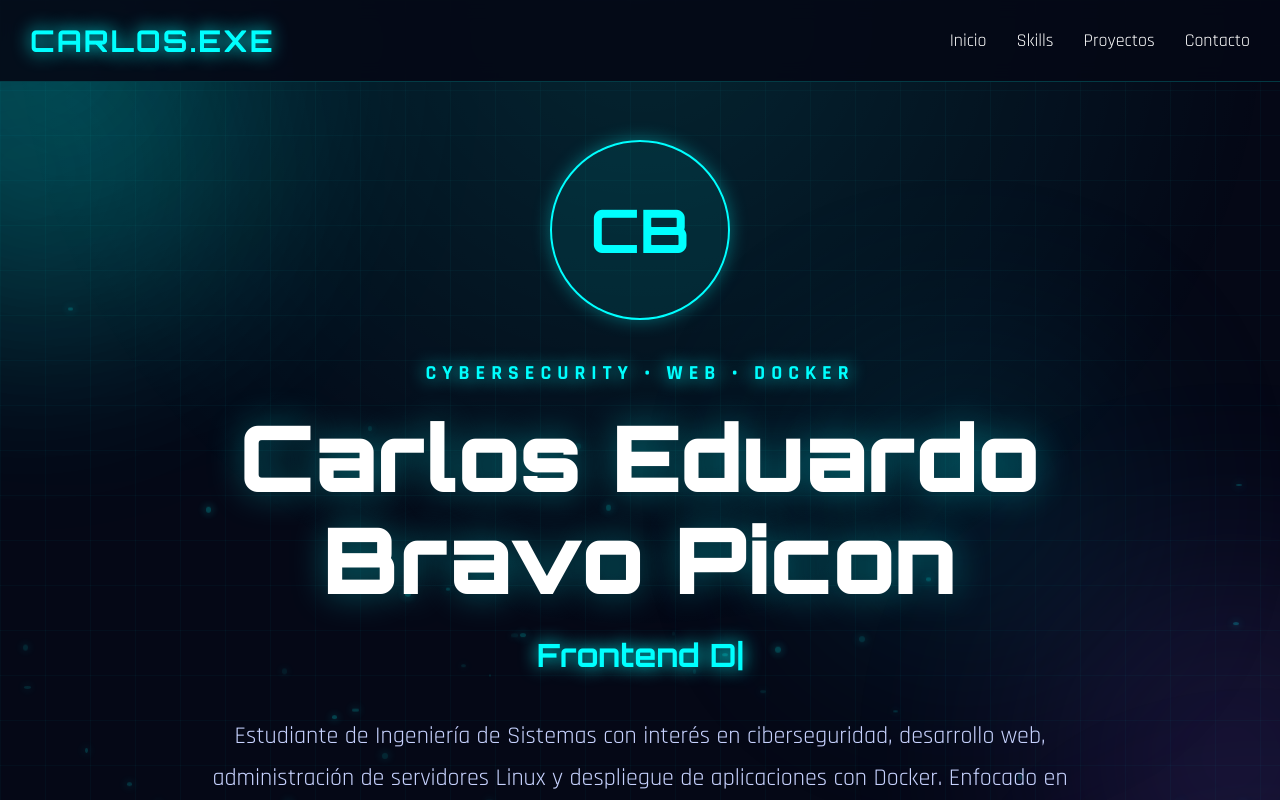
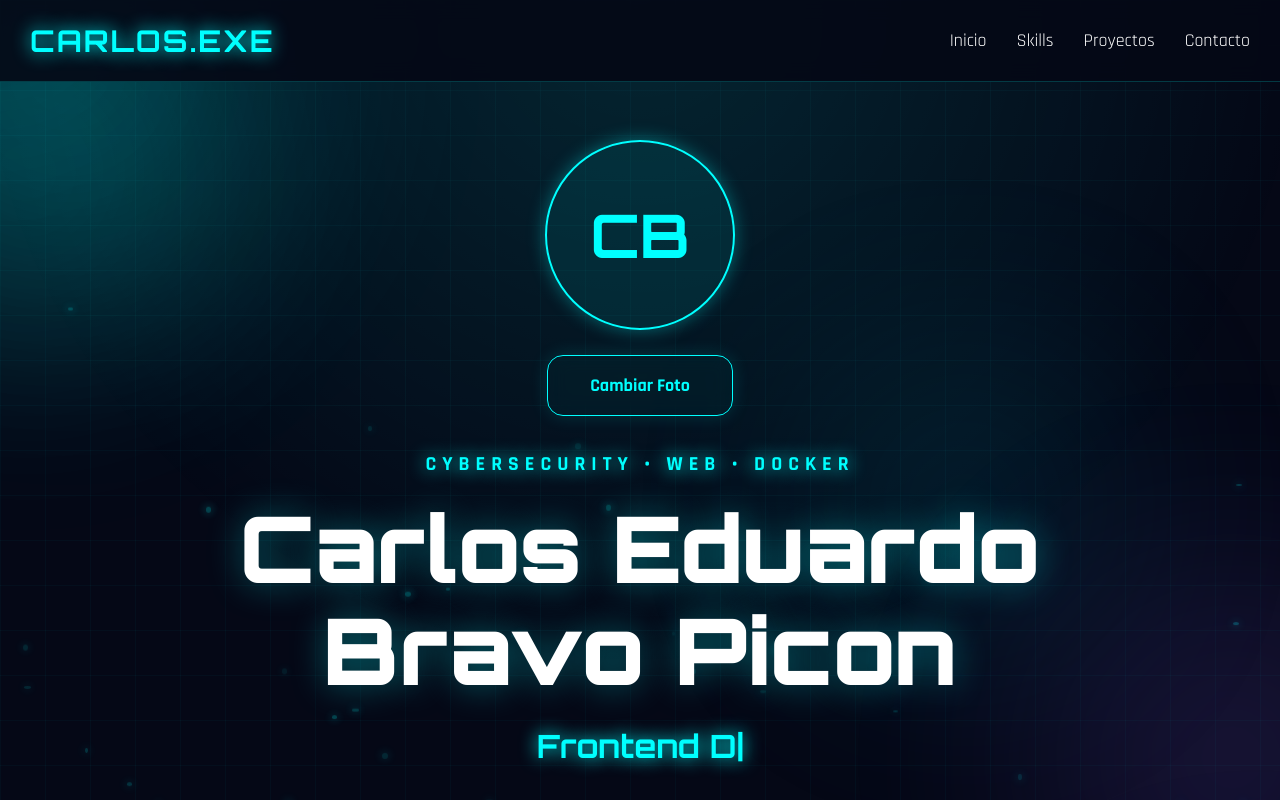
Before and after one commit to exdu/cv-profesional-docker, a React app: page / in a window 1280 px wide. Shown: the top 800 px of the page. Built offline with nearby package versions, Linux system fonts and the light colour scheme; the HTML template or start-up script is replaced by a standard one.

Commit message:
Updated editable CV

```diff
--- a/src/components/Hero.jsx
+++ b/src/components/Hero.jsx
@@ -1,4 +1,4 @@
-import { useContext } from "react";
+import { useContext, useState } from "react";
 
 import { CVContext } from "../context/CVContext";
 
@@ -7,6 +7,33 @@ import TypingText from "./TypingText";
 function Hero() {
 
   const { data } = useContext(CVContext);
+
+  const [image, setImage] = useState(
+    localStorage.getItem("profileImage") || ""
+  );
+
+  const handleImage = (e) => {
+
+    const file = e.target.files[0];
+
+    if (!file) return;
+
+    const reader = new FileReader();
+
+    reader.onloadend = () => {
+
+      setImage(reader.result);
+
+      localStorage.setItem(
+        "profileImage",
+        reader.result
+      );
+
+    };
+
+    reader.readAsDataURL(file);
+
+  };
 
   return (
     <section
@@ -24,7 +51,7 @@ function Hero() {
       }}
     >
 
-      {/* EFECTOS */}
+      {/* ORBS */}
 
       <div
         className="glow-orb"
@@ -58,18 +85,40 @@ function Hero() {
         }}
       >
 
-        {/* LOGO */}
+        {/* FOTO */}
 
         <div
           className="float pulseGlow"
-          contentEditable
-          suppressContentEditableWarning
           style={{
-            width: "180px",
-            height: "180px",
-            margin: "0 auto 40px",
+            width: "190px",
+            height: "190px",
+            margin: "0 auto 25px",
             borderRadius: "50%",
+            overflow: "hidden",
             border: "2px solid #00ffff",
+            background: "rgba(0,255,255,.08)",
+            boxShadow: "0 0 40px rgba(0,255,255,.4)",
+          }}
+        >
+
+          {image ? (
+
+            <img
+              src={image}
+              alt="profile"
+              style={{
+                width: "100%",
+                height: "100%",
+                objectFit: "cover",
+              }}
+            />
+
+          ) : (
+
+            <div
+              style={{
+                width: "100%",
+                height: "100%",
                 display: "flex",
                 justifyContent: "center",
                 alignItems: "center",
@@ -77,12 +126,35 @@ function Hero() {
                 fontSize: "60px",
                 fontWeight: "bold",
                 color: "#00ffff",
-            background: "rgba(0,255,255,.08)",
-            boxShadow: "0 0 40px rgba(0,255,255,.4)",
               }}
             >
               CB
             </div>
+
+          )}
+
+        </div>
+
+        {/* BOTON FOTO */}
+
+        <label
+          className="cyber-button"
+          style={{
+            marginBottom: "35px",
+            display: "inline-block",
+            cursor: "pointer",
+          }}
+        >
+          Cambiar Foto
+
+          <input
+            type="file"
+            accept="image/*"
+            hidden
+            onChange={handleImage}
+          />
+
+        </label>
 
         {/* TAG */}
 
```
Lines whose indentation alone changed are shown as unchanged.
